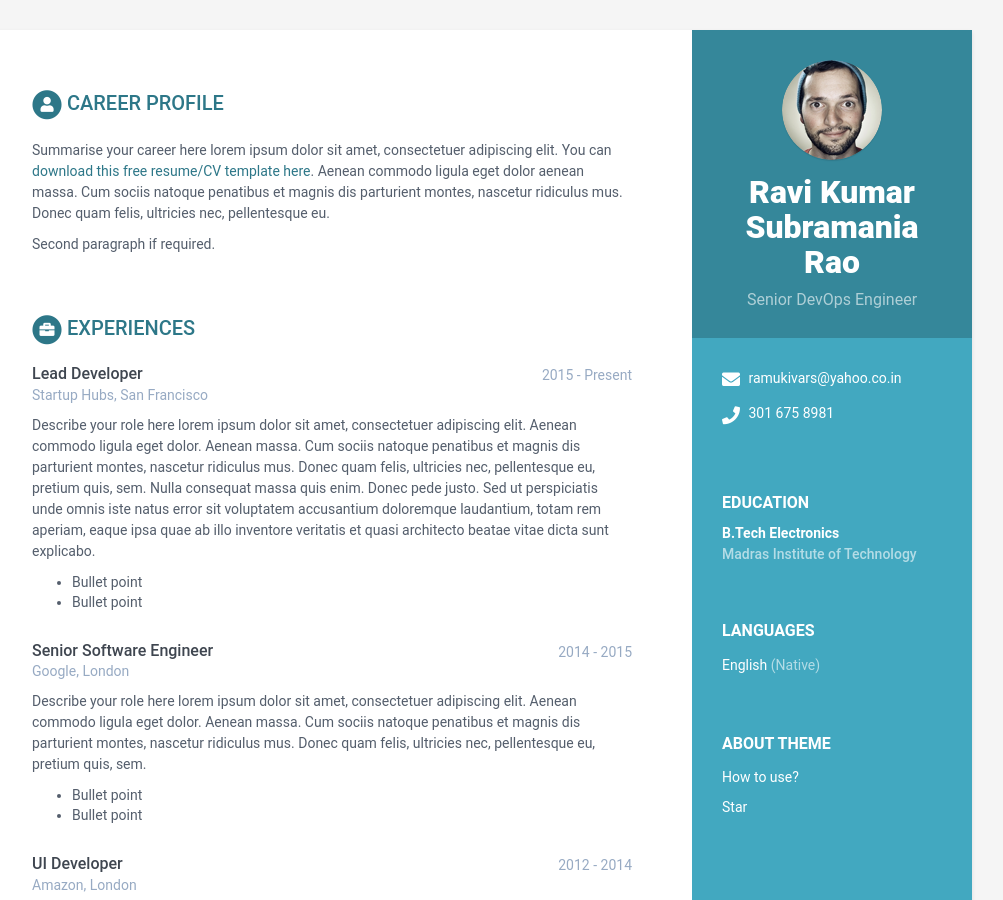
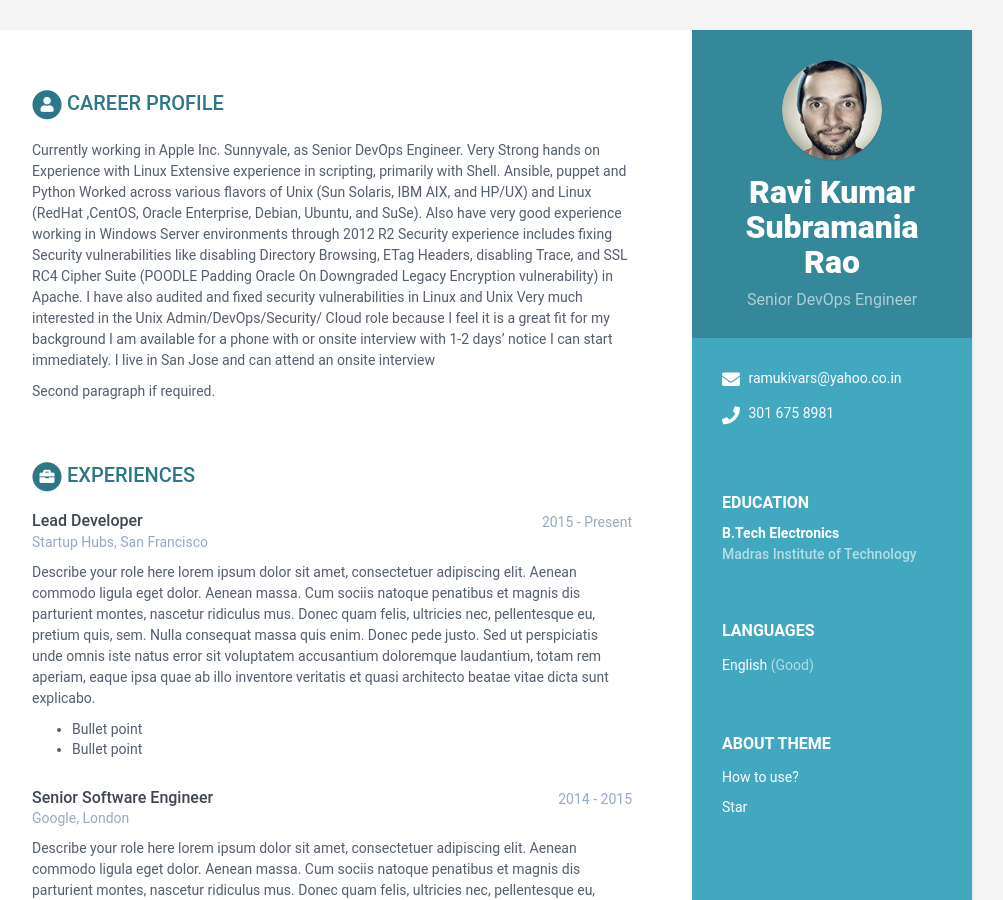
Before and after one commit to ramukivars/RaviKumarSubramaniaRaoResume, a Jekyll site: the page built from index.html, in a window 1280 px wide and 900 px high. Shown: the whole window, without its empty margins (168-1171 px from the left). Built offline with Jekyll 4.4.1, drawn with Linux system fonts in a browser that asks for light colours.

Commit message:
Update data.yml

```diff
--- a/_data/data.yml
+++ b/_data/data.yml
@@ -18,16 +18,20 @@ sidebar:
 
     languages:
       - idiom: English
-        level: Native
+        level: Good
 
 career-profile:
     title: Career Profile
     summary: |
-      Summarise your career here lorem ipsum dolor sit amet, consectetuer
-      adipiscing elit. You can [download this free resume/CV template here]().
-      Aenean commodo ligula eget dolor aenean massa. Cum sociis natoque
-      penatibus et magnis dis parturient montes, nascetur ridiculus mus.
-      Donec quam felis, ultricies nec, pellentesque eu.
+      Currently working in Apple Inc. Sunnyvale, as Senior DevOps Engineer.
+      Very Strong hands on Experience with Linux
+      Extensive experience in scripting, primarily with Shell. Ansible, puppet and Python
+      Worked across various flavors of Unix (Sun Solaris, IBM AIX, and HP/UX) and Linux (RedHat ,CentOS, Oracle Enterprise, Debian, Ubuntu, and SuSe). Also have very good experience working in Windows Server environments through 2012 R2
+      Security experience includes fixing Security vulnerabilities like disabling Directory Browsing, ETag Headers, disabling Trace, and SSL RC4 Cipher Suite (POODLE Padding Oracle On Downgraded Legacy Encryption vulnerability) in Apache. I have also audited and fixed security vulnerabilities in Linux and Unix
+      Very much interested in the Unix Admin/DevOps/Security/ Cloud role because I feel it is a great fit for my background
+      I am available for a phone with or onsite interview with 1-2 days’ notice
+      I can start immediately.
+      I live in San Jose and can attend an onsite interview
 
       Second paragraph if required.
 
```
